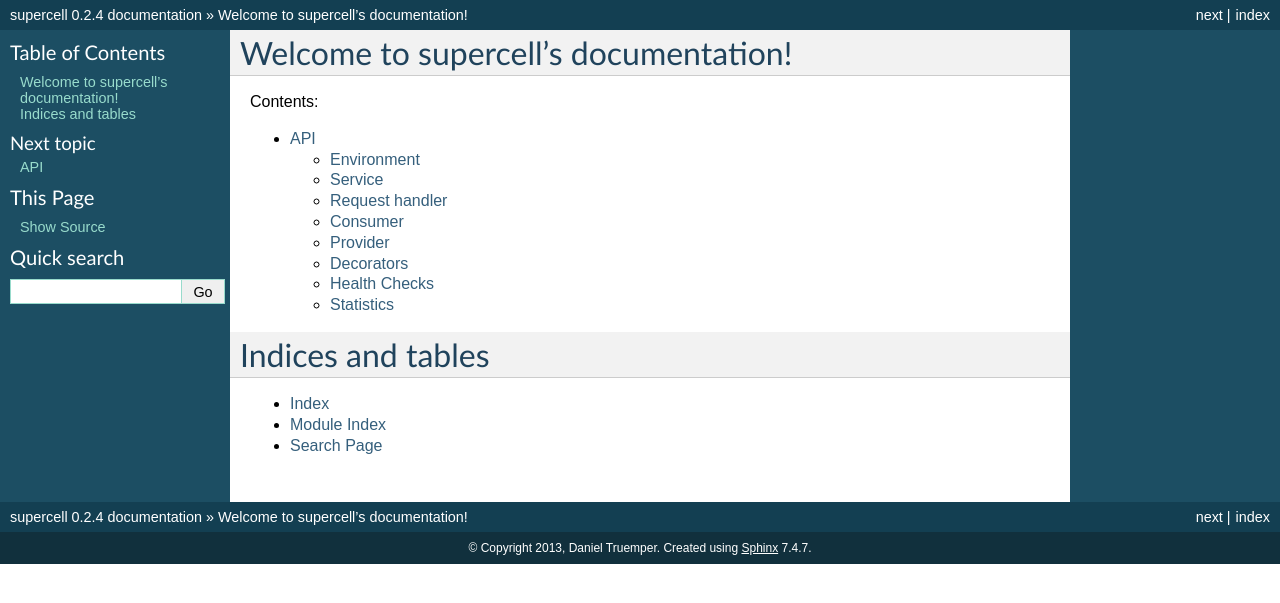
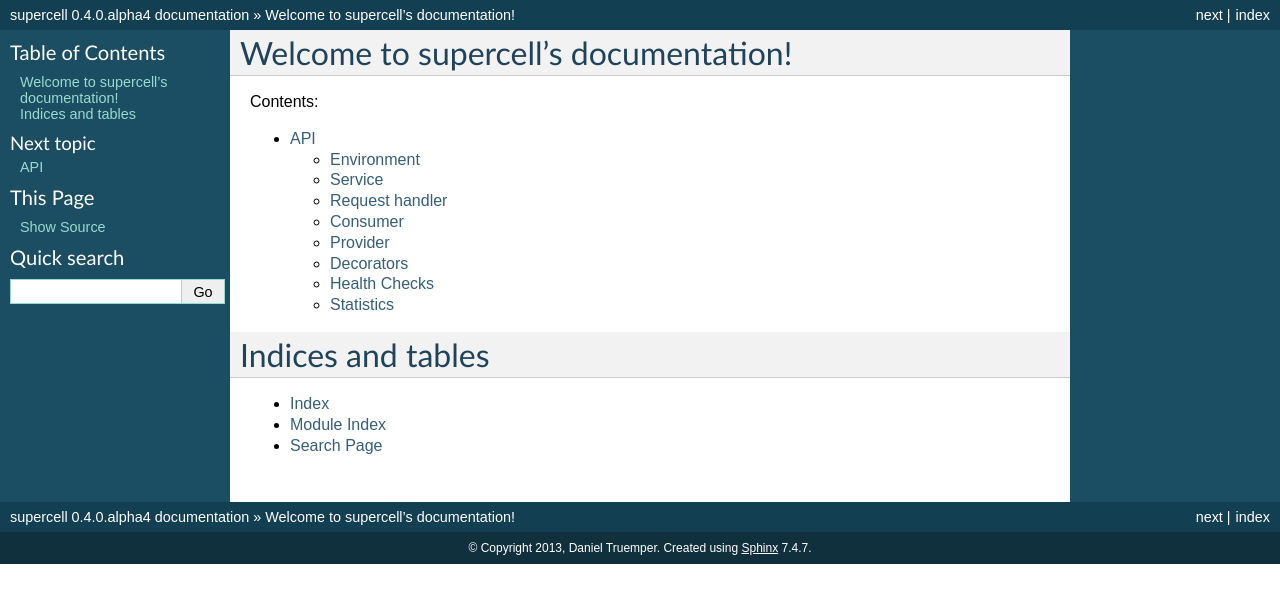
Before and after one commit to truemped/supercell, a Sphinx documentation site: the page built from docs/index.rst, in a window 1280 px wide. Shown: the top 603 px of the page. Built offline with Sphinx 7.4.7, drawn with Linux system fonts in a browser that asks for light colours; some of the changed lines change nothing that is shown.

Commit message:
Determine docs version from setup.py

```diff
--- a/docs/conf.py
+++ b/docs/conf.py
@@ -48,9 +48,12 @@
 # built documents.
 #
 # The short X.Y version.
-version = '0.2.0'
+from imp import load_source
+init = load_source('init', os.path.join('..', 'supercell', '__init__.py'))
+
+version = '.'.join([str(v) for v in init.__version__][:2]) + '.0'
 # The full version, including alpha/beta/rc tags.
-release = '0.2.4'
+release = '.'.join([str(v) for v in init.__version__])
 
 # The language for content autogenerated by Sphinx. Refer to documentation
 # for a list of supported languages.
```
